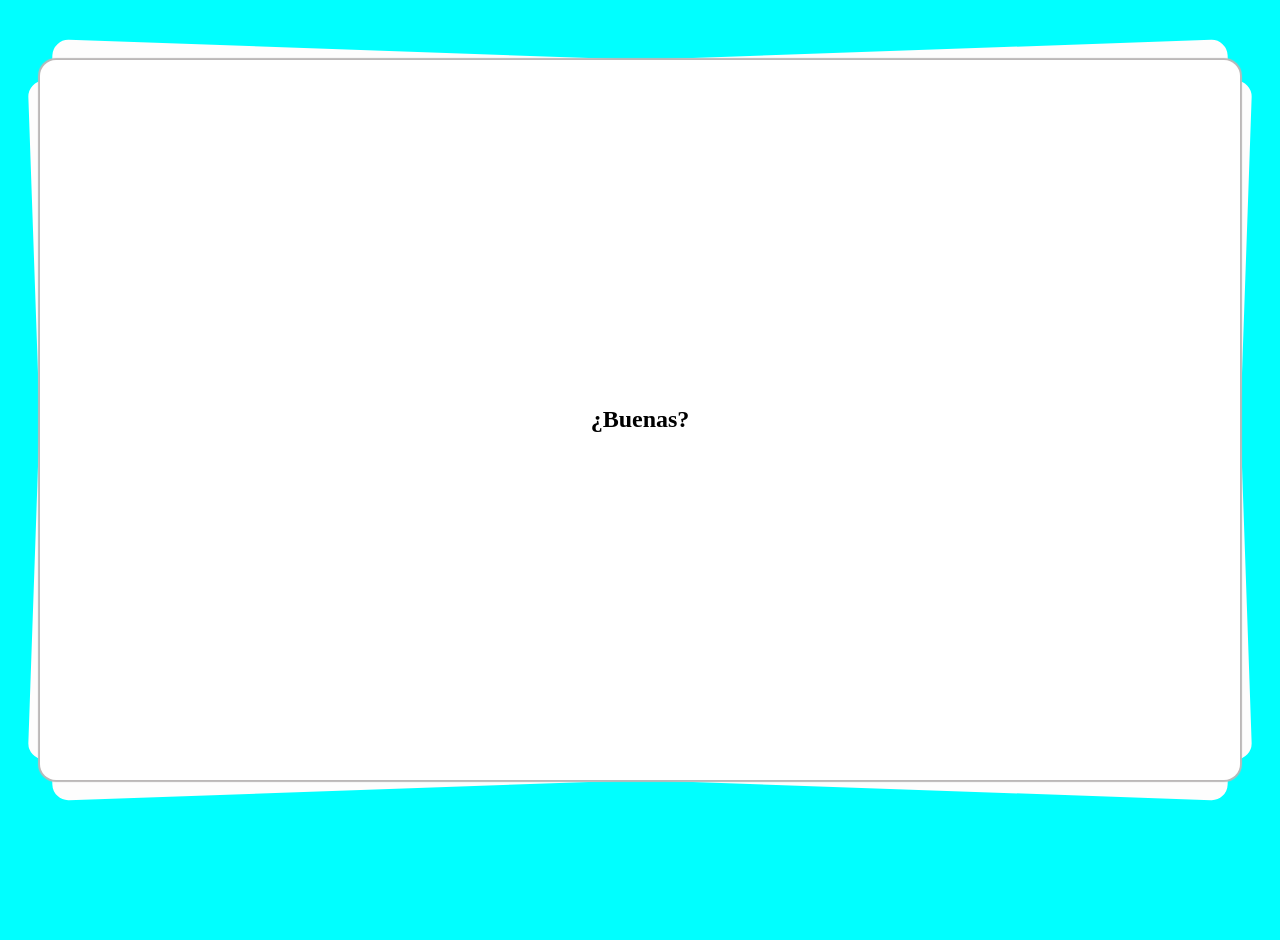
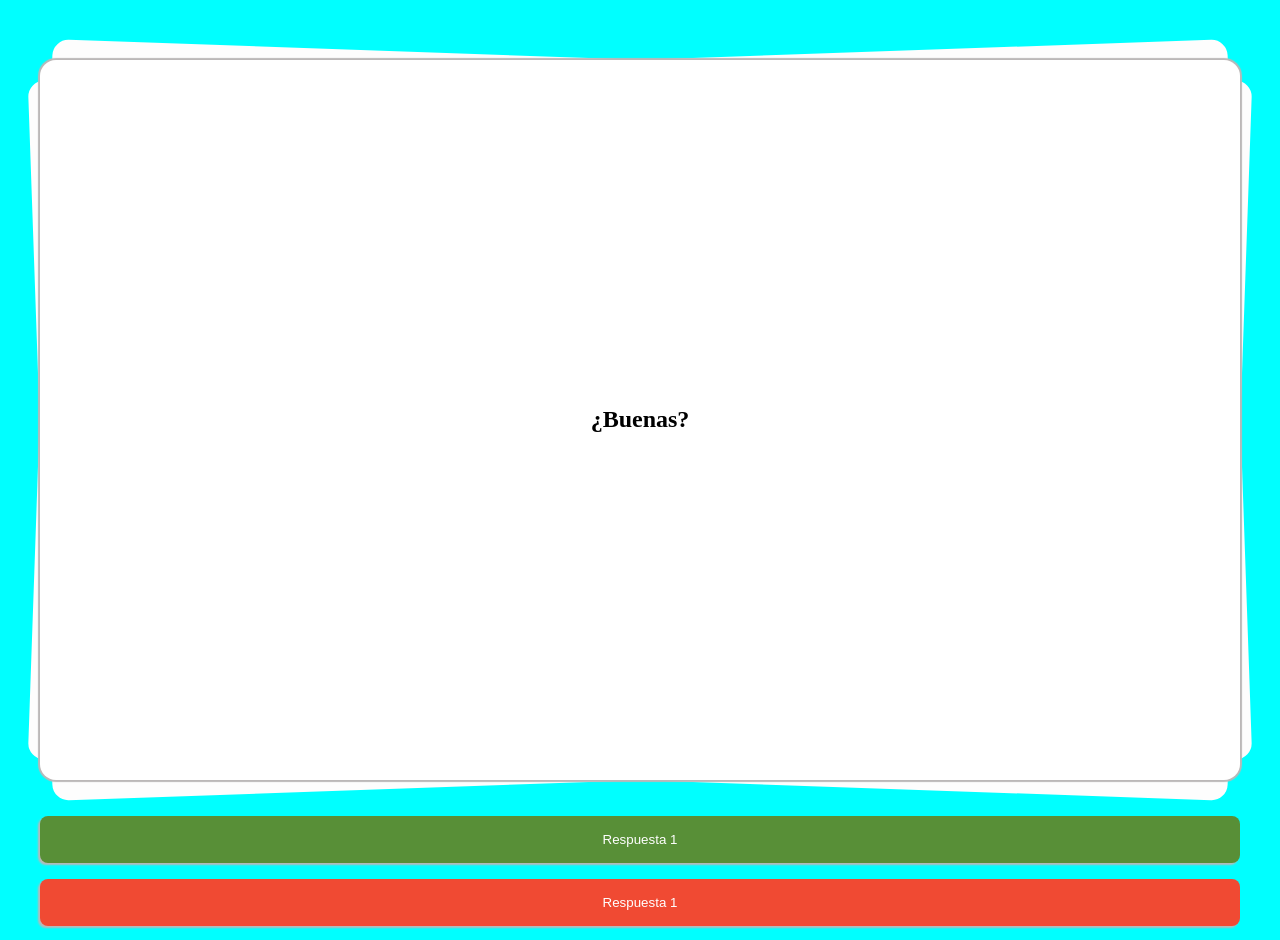
Before and after one commit to CrisIanBech/unq-ui-cristopher-ian-bechtholdt-trabajo-final, a React (Vite) app: page / in a window 1280 px wide. Shown: the top 940 px of the page. Before the commit the page ends 832 px from the top, so only its background shows below. Built offline with nearby package versions, Linux system fonts and the light colour scheme.

Commit message:
Add asnwer component

```diff
--- a/src/App.jsx
+++ b/src/App.jsx
@@ -1,11 +1,16 @@
 import './App.css'
-import Question from './components/Question'
+import AnswerButton from './components/AnswerButton/AnswerButton'
+import Question from './components/Question/Question'
 
 function App() {
 
   return (
-    <div style={{height: "100%", width: "100%"}}>
+    <div style={{height: "100%", width: "100%", gap: "16px", display: "flex", flexDirection: "column"}}>
       <Question question={"¿Buenas?"} />
+      <AnswerButton isCorrect={true} isEnabled={false} answer={"Respuesta 1"} />
+      <AnswerButton isCorrect={false} isEnabled={false} answer={"Respuesta 1"} />
+      <AnswerButton isEnabled={true} answer={"Respuesta 1"} />
+      <AnswerButton isEnabled={true} answer={"Respuesta 1"} />
     </div>
   )
 }
--- /dev/null
+++ b/src/components/AnswerButton/AnswerButton.css
@@ -0,0 +1,38 @@
+.answer-button {
+    width: 100%;
+    padding: 16px;
+    border-radius: 8px;
+    background-color: white;
+    outline: none;
+    border: none;
+    box-shadow: -2px 2px 2px 0px rgba(187,184,184,1);
+    -webkit-box-shadow: -2px 2px 2px 0px rgba(187,184,184,1);
+    -moz-box-shadow: -2px 2px 2px 0px rgba(187,184,184,1);
+}
+
+.answer-button.enabled {
+    cursor: pointer;
+}
+
+.answer-button.enabled:active {
+    transform: scaleY(0.95) translateY(5%);
+}
+
+.answer-button.enabled:hover {
+    background-color: rgb(244, 244, 244);
+}
+
+.answer-button.selected {
+    background-color: #588f37;
+    color: white;
+}
+
+.answer-button.correct {
+    color: white;
+    background-color: #588f37;
+}
+
+.answer-button.incorrect {
+    color: white;
+    background-color: #f04a33;
+}
--- /dev/null
+++ b/src/components/AnswerButton/AnswerButton.jsx
@@ -0,0 +1,19 @@
+import './AnswerButton.css'
+
+const AnswerButton = ({ answer, isSelected, isCorrect, isEnabled, onPress }) => {
+
+  const onAnswerPressed = () => {
+    onPress(answer)
+  }
+
+  const enabledStyleName = isEnabled ? " enabled" : ""
+  const selectedStyleName = isSelected ? " selected" : ""
+  const correctStyleName = isCorrect === undefined ? "" : isCorrect ? " correct" : " incorrect"
+  const styleName = "answer-button" + enabledStyleName + selectedStyleName + correctStyleName
+
+  return (
+    <button onClick={onAnswerPressed} disabled={!isEnabled} className={styleName}>{answer}</button>
+  )
+}
+
+export default AnswerButton
```
Also changed, not shown: src/components/Question/Question.css (renamed from src/components/Question.css), src/components/Question/Question.jsx (renamed from src/components/Question.jsx).
